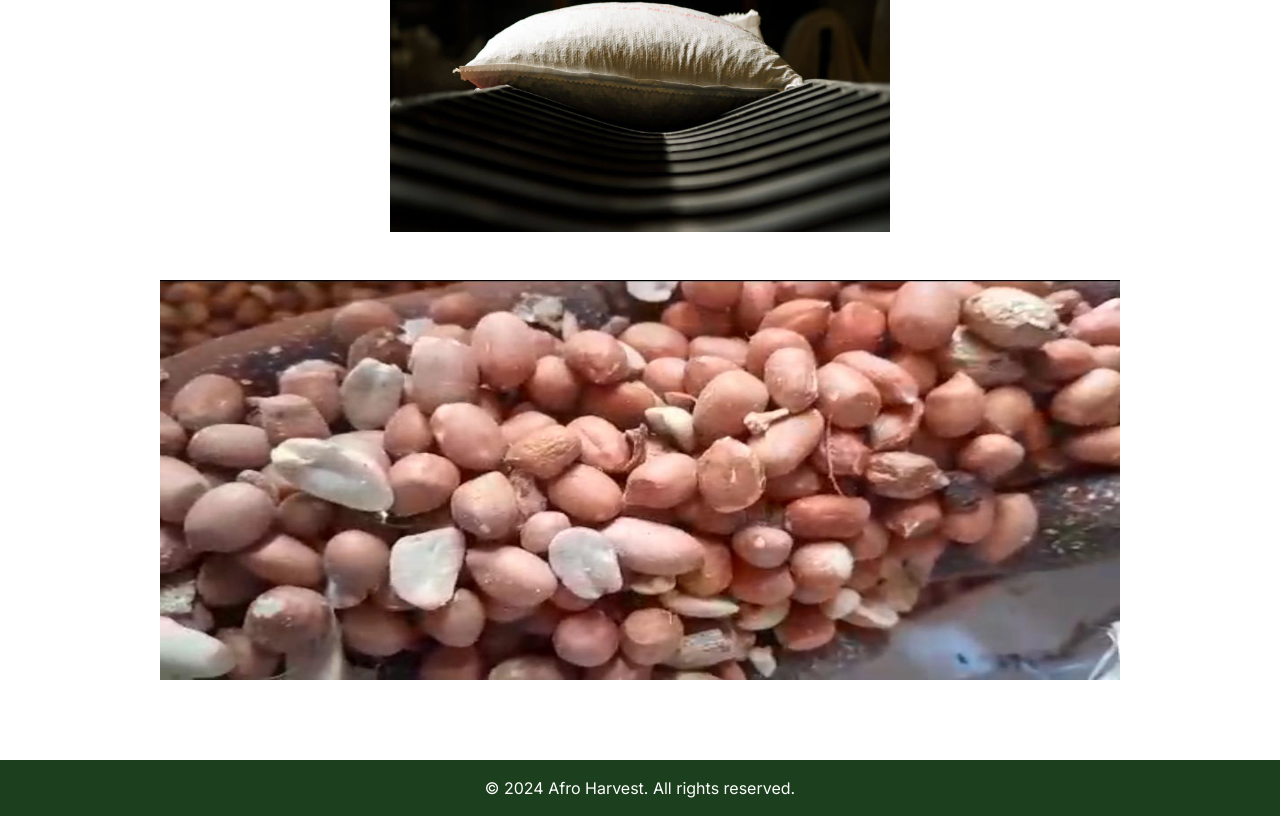
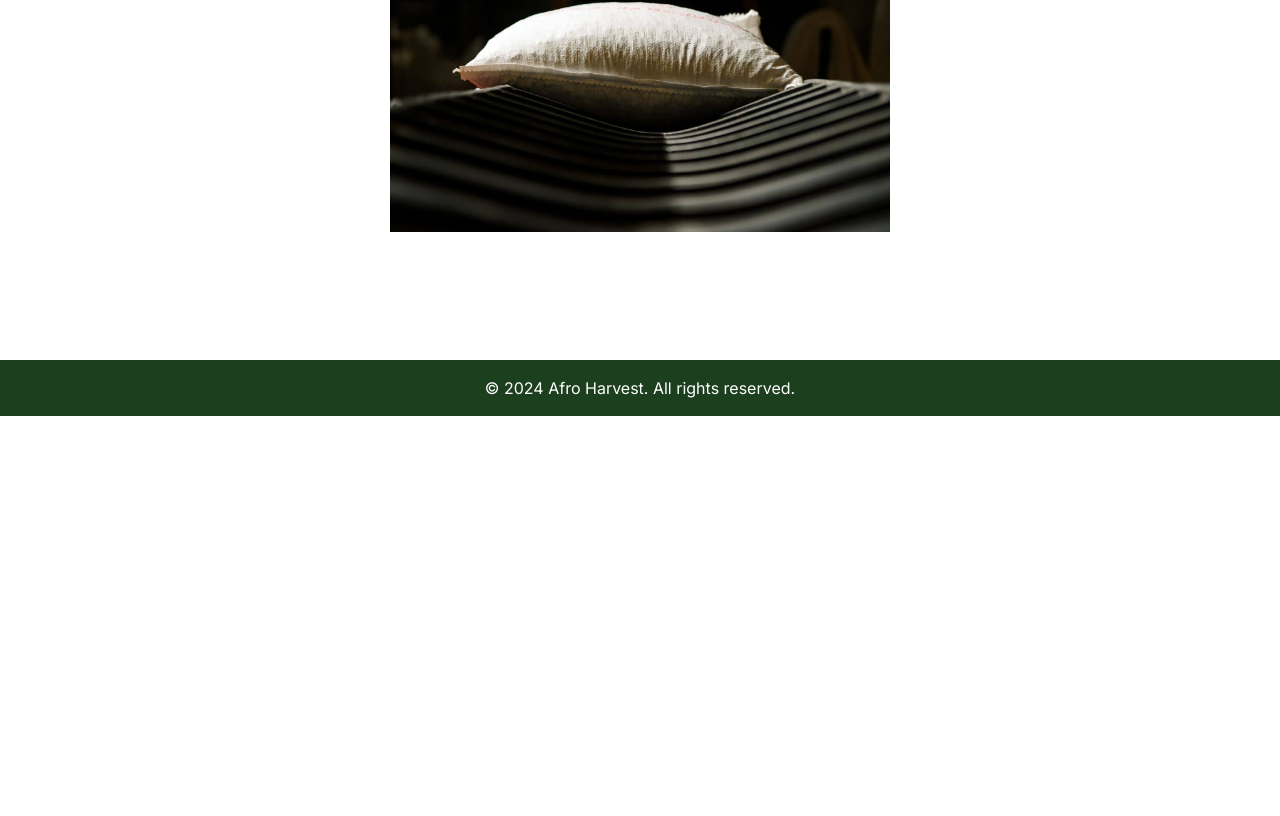
Before and after one commit to IrfanG-cloud/afroharvest, a Next.js app: page /about in a window 1280 px wide. Shown: the part 591-1407 px from the top of the page. After the commit the page ends 1007 px from the top, so only its background shows below. Built offline with nearby package versions, Linux system fonts and the light colour scheme.

Commit message:
remove image

```diff
--- a/src/app/about/page.js
+++ b/src/app/about/page.js
@@ -59,7 +59,6 @@ const page = () => {
         <div className="mx-4 py-12">
           <Image src="/abt.png" alt="" width="500" height="500" />
         </div>
-        <Image src="/bg.jfif" alt="" width={500} height={400} className="w-full h-[400px]"/>
       </div>
     </>
   );
--- a/src/app/product/page.js
+++ b/src/app/product/page.js
@@ -157,7 +157,6 @@ const page = () => {
         <Link href="/" className="bg-[#1c3f1d] w-60 px-10 py-3 text-white rounded-[25px] mt-8 text-[14px]" >Learn More</Link>
         </div>
       </div>
-      <Image src="/bg.jfif" alt="" width={500} height={400} className="w-full h-[400px]"/>
     </div>
   );
 };
```
